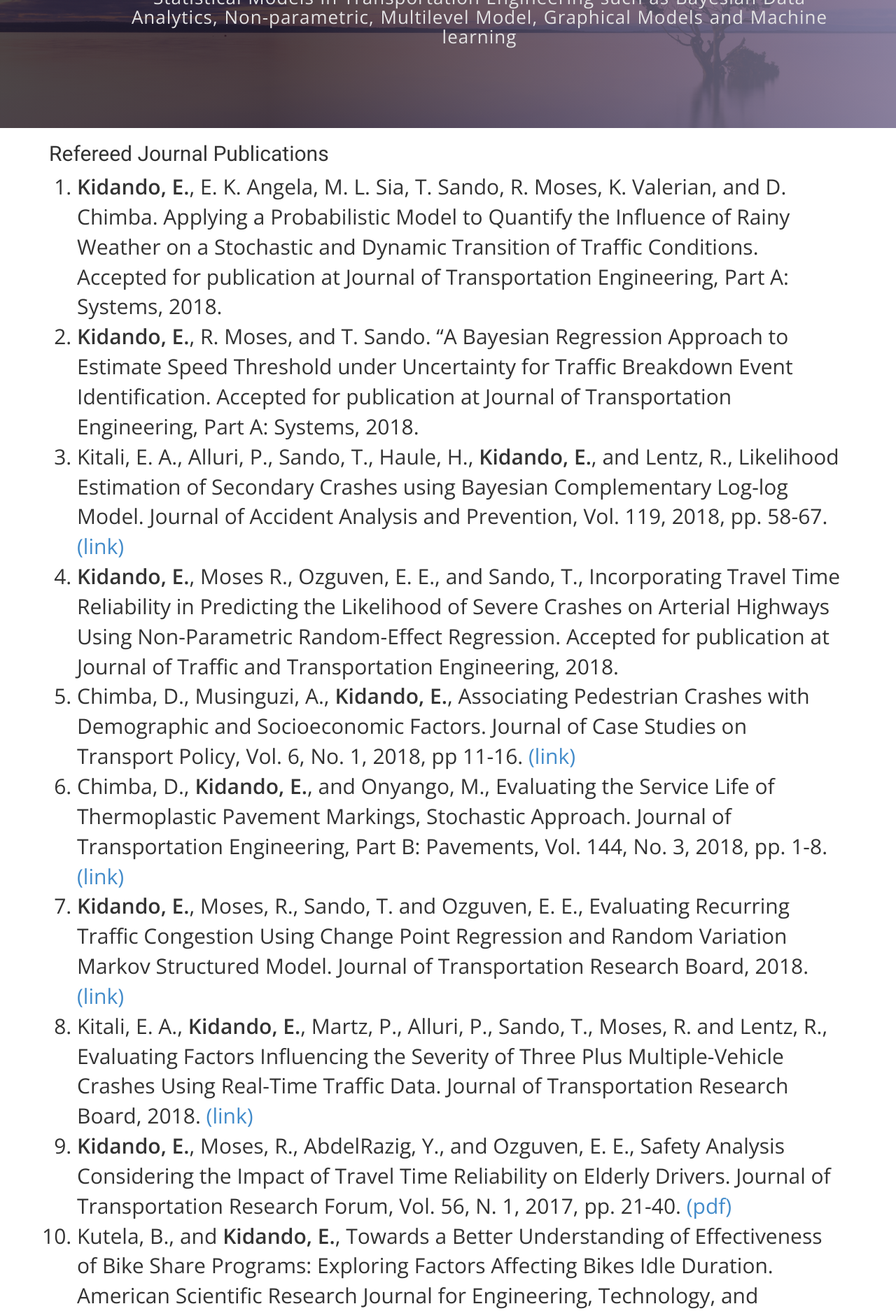
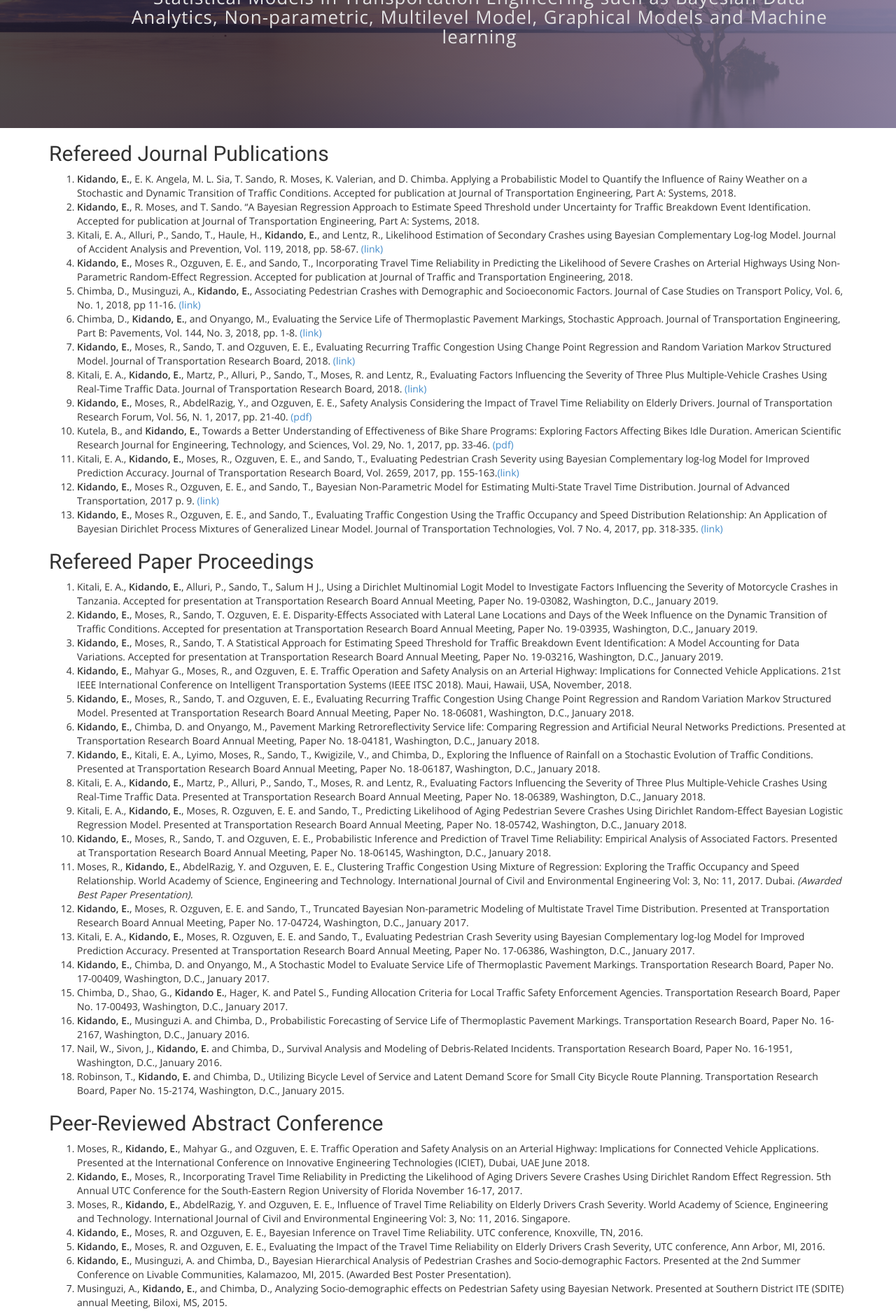
Before and after one commit to ekidando/Emma, a Jekyll site: the page built from publications.html, in a window 1280 px wide. Shown: the part 402-2276 px from the top of the page at 70% size. Built offline with Jekyll 4.4.1, drawn with Linux system fonts in a browser that asks for light colours; nearby versions of some CDN libraries; some web fonts are replaced.

Commit message:
Update publications.html

```diff
--- a/publications.html
+++ b/publications.html
@@ -24,9 +24,9 @@ published: true
   <div class="container">
     <div class="row">
       <div class="col-md-12">
-        <div class="block" style="font-size: 30px;">
+        <div class="block">
       <h2> Refereed Journal Publications </h2>
-    <p>
+    <p style="font-size: 20px;">
       <ol>
 <li>	<b>Kidando, E.</b>, E. K. Angela, M. L. Sia, T. Sando, R. Moses, K. Valerian, and D. Chimba. Applying a Probabilistic Model to Quantify the Influence of Rainy Weather on a Stochastic and Dynamic Transition of Traffic Conditions. Accepted for publication at Journal of Transportation Engineering, Part A: Systems, 2018.</li>
 <li><b>Kidando, E.</b>, R. Moses, and T. Sando. “A Bayesian Regression Approach to Estimate Speed Threshold under Uncertainty for Traffic Breakdown Event Identification. Accepted for publication at Journal of Transportation Engineering, Part A: Systems, 2018.</li>
```
